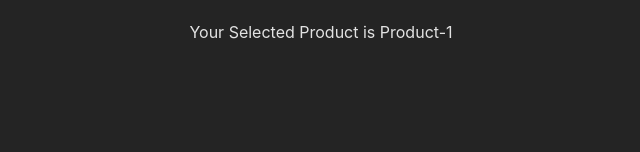
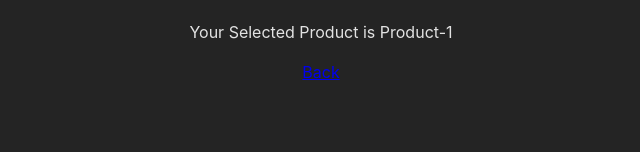
Before and after one commit to Omar-Elmoez/Order-Food, a React (Vite) app: page /products/Product-1 in a window 1280 px wide. Shown: the part 145-297 px from the top of the page, without its empty margins (319-959 px from the left). Built offline with nearby package versions, Linux system fonts and the light colour scheme.

Commit message:
use index path

```diff
--- a/src/pages/ProductDetail.tsx
+++ b/src/pages/ProductDetail.tsx
@@ -1,4 +1,4 @@
-import { useParams } from "react-router-dom"
+import { Link, useParams } from "react-router-dom"
 
 function ProductDetail() {
 
@@ -8,6 +8,7 @@ function ProductDetail() {
     <div>
       <h1>Product Detail</h1>
       <p>Your Selected Product is {id}</p>
+      <Link to=".." relative="path">Back</Link>
     </div>
   )
 }
--- a/src/pages/Products.tsx
+++ b/src/pages/Products.tsx
@@ -10,7 +10,7 @@ function Products() {
       <ul>
         {products.map((product) => (
           <li key={product}>
-            <Link to={`/products/${product}`}>{product}</Link>
+            <Link to={product}>{product}</Link>
           </li>
         ))}
       </ul>
--- a/src/routes/index.tsx
+++ b/src/routes/index.tsx
@@ -9,15 +9,15 @@ const router = createBrowserRouter([
     errorElement: <ErrorPage />,
     children: [
       {
-        path: "/",
+        index: true,
         element: <Home  />
       },
       {
-        path: "/products",
+        path: "products",
         element: <Products  />,
       },
       {
-        path: "/products/:id",
+        path: "products/:id",
         element: <ProductDetail />
       }
     ]
```
